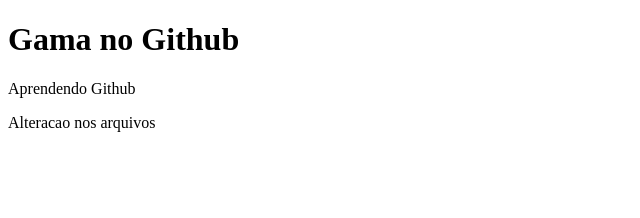
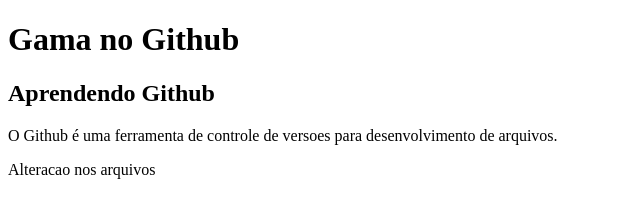
Before and after one commit to aguiarsilva/gama-no-github, a plain HTML site: page index.html in a window 1280 px wide. Shown: the whole page, without its empty margins (0-640 px from the left). Drawn offline with Linux system fonts and the light colour scheme.

Commit message:
update index no github

```diff
--- a/index.html
+++ b/index.html
@@ -1,8 +1,5 @@
 <!DOCTYPE html>
-<!--[if lt IE 7]>      <html class="no-js lt-ie9 lt-ie8 lt-ie7"> <![endif]-->
-<!--[if IE 7]>         <html class="no-js lt-ie9 lt-ie8"> <![endif]-->
-<!--[if IE 8]>         <html class="no-js lt-ie9"> <![endif]-->
-<!--[if gt IE 8]>      <html class="no-js"> <!--<![endif]-->
+
 <html>
 
 <head>
@@ -17,7 +14,9 @@
 <body>
     <h1>Gama no Github</h1>
 
-    <p> Aprendendo Github </p>
+    <h2> Aprendendo Github </h2>
+
+    <p>O Github é uma ferramenta de controle de versoes para desenvolvimento de arquivos.</p>
 
     <p>Alteracao nos arquivos</p>
 
```
